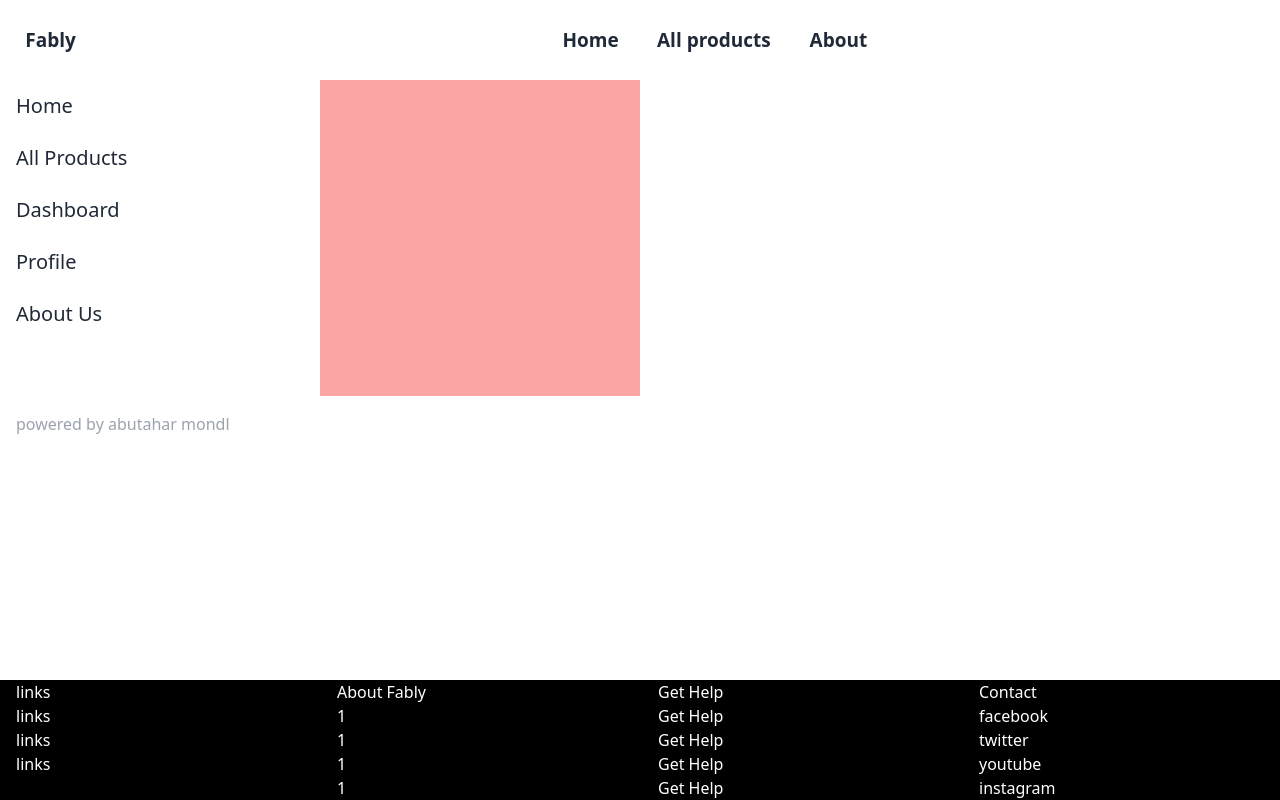
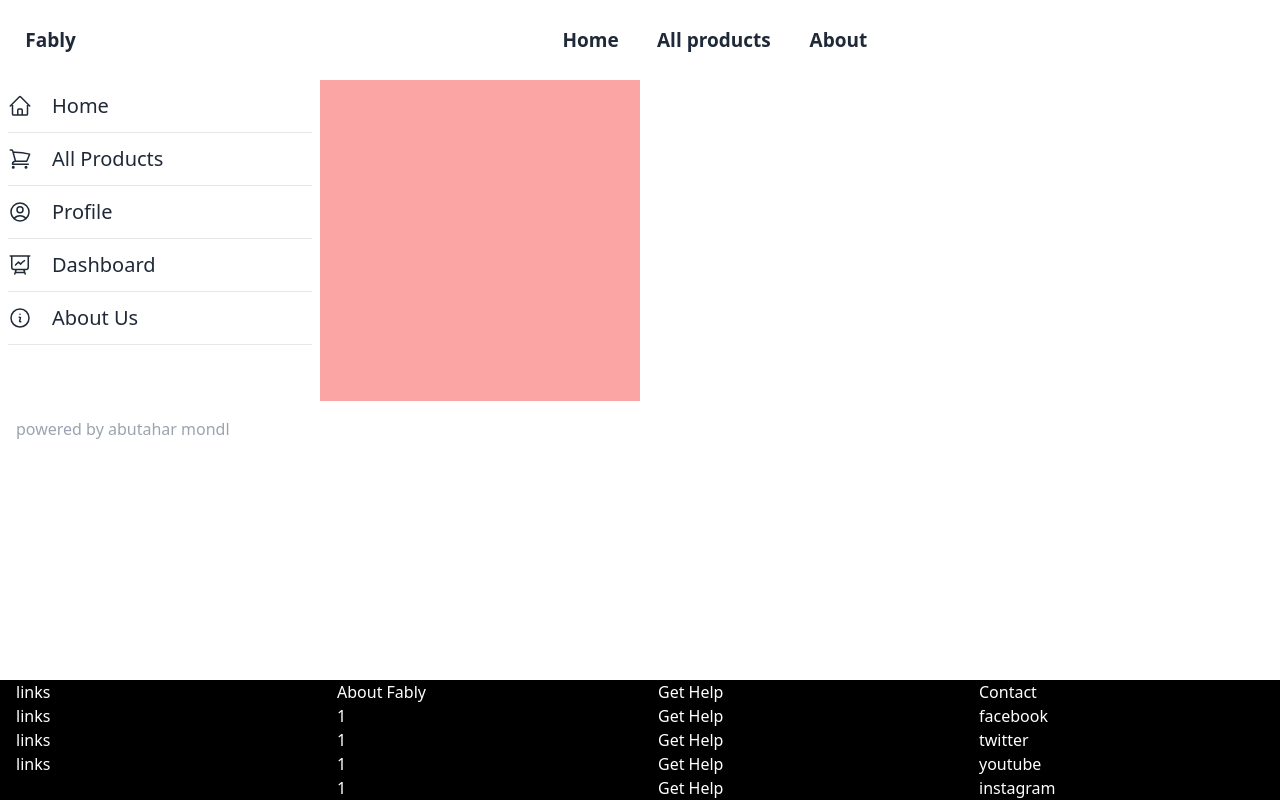
Before and after one commit to abutahar/fably_frontend, a React (Vite) app: page /user in a window 1280 px wide. Shown: the top 800 px of the page. Built offline with nearby package versions, Linux system fonts and the light colour scheme.

Commit message:
sidebar fix

```diff
--- a/src/Components/Pages/Common/Sidebar/SideBar.jsx
+++ b/src/Components/Pages/Common/Sidebar/SideBar.jsx
@@ -3,38 +3,136 @@ import { Link } from "react-router-dom";
 const SideBar = () => {
   return (
     <>
-      <div className="z-100 w-full flex border sm:border-0 flex-col h-full overflow-hidden">
+      <div className="z-100 w-full flex border sm:border-0 flex-col h-full overflow-hidden pl-2 ">
         <Link
-          className="text-xl text-start  hover:shadow-md  my-1   rounded-sm px-4 py-2"
+          className="flex border-b mr-2 hover:bg-slate-200 gap-1  items-center justify-start"
           to="/"
         >
-          Home
+          {/* home icon */}
+          <div className="w-6">
+            <svg
+              xmlns="http://www.w3.org/2000/svg"
+              fill="none"
+              viewBox="0 0 24 24"
+              strokeWidth={1.5}
+              stroke="currentColor"
+              className="w-6 h-6"
+            >
+              <path
+                strokeLinecap="round"
+                strokeLinejoin="round"
+                d="M2.25 12l8.954-8.955c.44-.439 1.152-.439 1.591 0L21.75 12M4.5 9.75v10.125c0 .621.504 1.125 1.125 1.125H9.75v-4.875c0-.621.504-1.125 1.125-1.125h2.25c.621 0 1.125.504 1.125 1.125V21h4.125c.621 0 1.125-.504 1.125-1.125V9.75M8.25 21h8.25"
+              />
+            </svg>
+          </div>
+
+          <div className="text-xl text-start    my-1   rounded-sm px-4 py-2">
+            Home
+          </div>
         </Link>
+
+        {/* store  */}
         <Link
-          className="text-xl text-start  hover:shadow-md  my-1  rounded-sm px-4 py-2"
+          className="flex border-b mr-2 hover:bg-slate-200 gap-1  items-center justify-start"
           to="/all"
         >
-          All Products
-        </Link>
-        <Link
-          to="/dashboard"
-          className="text-xl text-start  hover:shadow-md  my-1  rounded-sm px-4 py-2"
-        >
-          Dashboard
-        </Link>
-        <Link
-          to="/dashboard/user"
-          className="text-xl text-start  hover:shadow-md  my-1  rounded-sm px-4 py-2"
-        >
-          Profile
+          <div className="w-6">
+            <svg
+              xmlns="http://www.w3.org/2000/svg"
+              fill="none"
+              viewBox="0 0 24 24"
+              strokeWidth={1.5}
+              stroke="currentColor"
+              className="w-6 h-6"
+            >
+              <path
+                strokeLinecap="round"
+                strokeLinejoin="round"
+                d="M2.25 3h1.386c.51 0 .955.343 1.087.835l.383 1.437M7.5 14.25a3 3 0 00-3 3h15.75m-12.75-3h11.218c1.121-2.3 2.1-4.684 2.924-7.138a60.114 60.114 0 00-16.536-1.84M7.5 14.25L5.106 5.272M6 20.25a.75.75 0 11-1.5 0 .75.75 0 011.5 0zm12.75 0a.75.75 0 11-1.5 0 .75.75 0 011.5 0z"
+              />
+            </svg>
+          </div>
+          <div className="text-xl text-start    my-1  rounded-sm px-4 py-2">
+            All Products
+          </div>
         </Link>
 
+        {/* profile */}
         <Link
-          className="text-xl text-start  hover:shadow-md  my-1  rounded-sm px-4 py-2"
-          to="/about"
+          className="flex border-b mr-2 hover:bg-slate-200 gap-1  items-center justify-start"
+          to="/user/profile"
         >
-          About Us
+          <div className="w-6">
+            <svg
+              xmlns="http://www.w3.org/2000/svg"
+              fill="none"
+              viewBox="0 0 24 24"
+              strokeWidth={1.5}
+              stroke="currentColor"
+              className="w-6 h-6"
+            >
+              <path
+                strokeLinecap="round"
+                strokeLinejoin="round"
+                d="M17.982 18.725A7.488 7.488 0 0012 15.75a7.488 7.488 0 00-5.982 2.975m11.963 0a9 9 0 10-11.963 0m11.963 0A8.966 8.966 0 0112 21a8.966 8.966 0 01-5.982-2.275M15 9.75a3 3 0 11-6 0 3 3 0 016 0z"
+              />
+            </svg>
+          </div>
+          <div className="text-xl text-start    my-1  rounded-sm px-4 py-2">
+            Profile
+          </div>
         </Link>
+
+        {/* dashboard */}
+        <Link
+          className="flex border-b mr-2 hover:bg-slate-300 gap-1  items-center justify-start "
+          to="/user/dashboard"
+        >
+          <div className="w-6">
+            <svg
+              xmlns="http://www.w3.org/2000/svg"
+              fill="none"
+              viewBox="0 0 24 24"
+              strokeWidth={1.5}
+              stroke="currentColor"
+              className="w-6 h-6"
+            >
+              <path
+                strokeLinecap="round"
+                strokeLinejoin="round"
+                d="M3.75 3v11.25A2.25 2.25 0 006 16.5h2.25M3.75 3h-1.5m1.5 0h16.5m0 0h1.5m-1.5 0v11.25A2.25 2.25 0 0118 16.5h-2.25m-7.5 0h7.5m-7.5 0l-1 3m8.5-3l1 3m0 0l.5 1.5m-.5-1.5h-9.5m0 0l-.5 1.5m.75-9l3-3 2.148 2.148A12.061 12.061 0 0116.5 7.605"
+              />
+            </svg>
+          </div>
+          <div className="text-xl text-start  my-1  rounded-sm px-4 py-2">
+            Dashboard
+          </div>
+        </Link>
+        <div className="flex border-b mr-2 hover:bg-slate-200 gap-1  items-center justify-start">
+          <div className="w-6">
+            <svg
+              xmlns="http://www.w3.org/2000/svg"
+              fill="none"
+              viewBox="0 0 24 24"
+              strokeWidth={1.5}
+              stroke="currentColor"
+              className="w-6 h-6"
+            >
+              <path
+                strokeLinecap="round"
+                strokeLinejoin="round"
+                d="M11.25 11.25l.041-.02a.75.75 0 011.063.852l-.708 2.836a.75.75 0 001.063.853l.041-.021M21 12a9 9 0 11-18 0 9 9 0 0118 0zm-9-3.75h.008v.008H12V8.25z"
+              />
+            </svg>
+          </div>
+
+          <Link
+            className="text-xl text-start    my-1  rounded-sm px-4 py-2"
+            to="/about"
+          >
+            About Us
+          </Link>
+        </div>
       </div>
       <div className="p-4 text-gray-400">powered by abutahar mondl</div>
     </>
```
